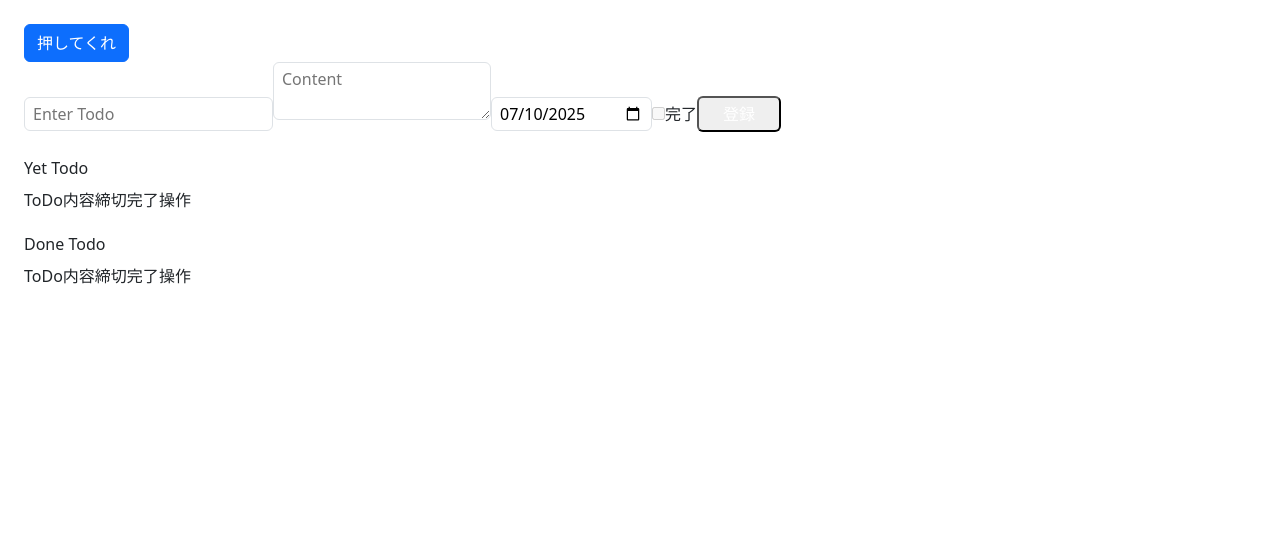
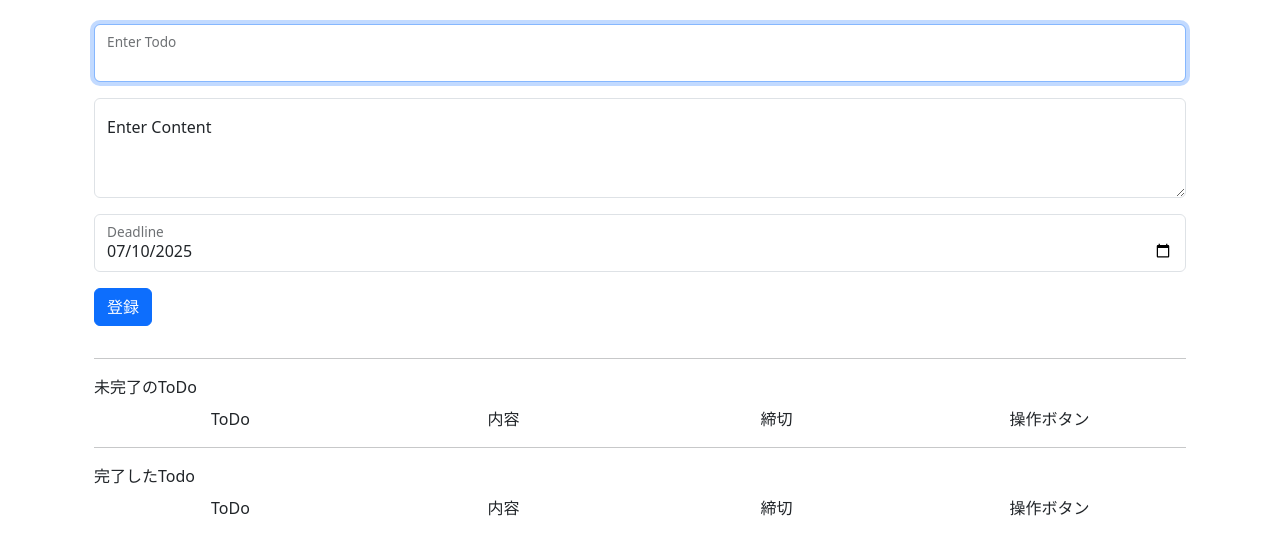
Before and after one commit to RYOSUE/ToDoApp_SPA, a Next.js app: page / in a window 1280 px wide. Shown: the top 554 px of the page. Built offline with nearby package versions, Linux system fonts and the light colour scheme.

Commit message:
【add】set bootstraps on Forms and Buttons

```diff
--- a/app/page.tsx
+++ b/app/page.tsx
@@ -77,85 +77,121 @@ export default function TodoApp() {
   };
 
   return (
-    <main className="max-w-xl mx-auto p-4">
-      <button className="btn btn-primary">押してくれ</button>
-      <div className="input-area list-row mb-4 flex gap-2">
+    <main className="container mx-auto p-4">
+      <div className="">
+        <div className=" mb-3 form-floating">
           <input
             type="text"
-          placeholder="Enter Todo"
+            placeholder="Todo"
             value={todoText}
             onChange={handleTextChange}
-          className="border rounded px-2 py-1 flex-1"
+            className="form-control"
+            required
+            autoFocus
           />
+          <label htmlFor="floatingInput">Enter Todo</label>
+        </div>
+        <div className="mb-3 form-floating">
           <textarea
             placeholder="Content"
             value={todoContent}
             onChange={handleContentChange}
-          className="border rounded px-2 py-1 flex-1"
+            className="form-control"
+            style={{ height: "100px" }}
           />
+          <label htmlFor="floatingInput">Enter Content</label>
+        </div>
+        <div className="mb-3 form-floating">
           <input
             type="date"
             value={todoDeadline.toISOString().slice(0, 10)}
             onChange={handleDeadlineChange}
-          className="border rounded px-2 py-1"
+            className="form-control"
           />
-        <label className="flex items-center gap-1">
-          <input
-            type="checkbox"
-            checked={false}
-            disabled
-            className="accent-blue-500"
-          />
-          完了
-        </label>
-        <button onClick={handleAdd} className="bg-blue-500 text-white px-4 py-1 rounded">登録</button>
+          <label htmlFor="floatingInput">Deadline</label>
+        </div>
+        <button onClick={handleAdd} className="btn btn-primary mb-3">登録</button>
+        <hr />
       </div>
       <section className="incomplete-area mb-8">
-        <p className="title font-bold mb-2">Yet Todo</p>
-        <div className="grid grid-cols-5 gap-2 font-bold border-b pb-1 mb-2">
-          <span>ToDo</span>
-          <span>内容</span>
-          <span>締切</span>
-          <span>完了</span>
-          <span>操作</span>
+        <p className="title font-bold mb-2">未完了のToDo</p>
+        <div className="container text-center">
+          <div className="row">
+            <div className="col">
+              ToDo
+            </div>
+            <div className="col">
+              内容
+            </div>
+            <div className="col">
+              締切
+            </div>
+            <div className="col">
+              操作ボタン
+            </div>
+          </div>
         </div>
         <ul className="space-y-2">
           {incompleteTodos.map((todo) => (
             <li key={todo.id}>
-              <div className="grid grid-cols-5 gap-2 items-center">
-                <span className="font-bold">{todo.text}</span>
-                <span>{todo.content}</span>
-                <span>{todo.deadline.toLocaleDateString()}</span>
-                <span>{todo.completed ? "済" : "未"}</span>
-                <span className="flex gap-2">
-                  <button onClick={() => handleComplete(todo.id)} className="bg-green-500 text-white px-2 py-1 rounded">完了</button>
-                  <button onClick={() => handleDelete(todo.id)} className="bg-red-500 text-white px-2 py-1 rounded">削除</button>
-                </span>
+              <div className="container text-center">
+                <div className="row">
+                  <div className="col">
+                    {todo.text}
+                  </div>
+                  <div className="col">
+                    {todo.content}
+                  </div>
+                  <div className="col">
+                    {todo.deadline.toLocaleDateString()}
+                  </div>
+                  <div className="col">
+                    <button onClick={() => handleComplete(todo.id)} className="btn btn-success">完了</button>
+                    <button onClick={() => handleDelete(todo.id)} className="btn btn-danger">削除</button>
+                  </div>
+                </div>
               </div>
             </li>
           ))}
         </ul>
       </section>
       <section className="complete-area">
-        <p className="title font-bold mb-2">Done Todo</p>
-        <div className="grid grid-cols-5 gap-2 font-bold border-b pb-1 mb-2">
-          <span>ToDo</span>
-          <span>内容</span>
-          <span>締切</span>
-          <span>完了</span>
-          <span>操作</span>
+        <hr />
+        <p className="title font-bold mb-2">完了したTodo</p>
+        <div className="container text-center">
+          <div className="row">
+            <div className="col">
+              ToDo
+            </div>
+            <div className="col">
+              内容
+            </div>
+            <div className="col">
+              締切
+            </div>
+            <div className="col">
+              操作ボタン
+            </div>
+          </div>
         </div>
         <ul className="space-y-2">
           {completeTodos.map((todo) => (
             <li key={todo.id}>
-              <div className="grid grid-cols-5 gap-2 items-center">
-                <span className="font-bold">{todo.text}</span>
-                <span>{todo.content}</span>
-                <span>{todo.deadline.toLocaleDateString()}</span>
-                <span>{todo.completed ? "済" : "未"}</span>
-                <span>
-                  <button onClick={() => handleRebase(todo.id)} className="bg-yellow-500 text-white px-2 py-1 rounded">戻す</button>
-                </span>
+              <div className="container text-center">
+                <div className="row">
+                  <div className="col">
+                    {todo.text}
+                  </div>
+                  <div className="col">
+                    {todo.content}
+                  </div>
+                  <div className="col">
+                    {todo.deadline.toLocaleDateString()}
+                  </div>
+                  <div className="col">
+                    <button onClick={() => handleRebase(todo.id)} className="btn btn-info text-white">戻す</button>
+                  </div>
+                </div>
               </div>
             </li>
           ))}
```
Lines whose indentation alone changed are shown as unchanged.
